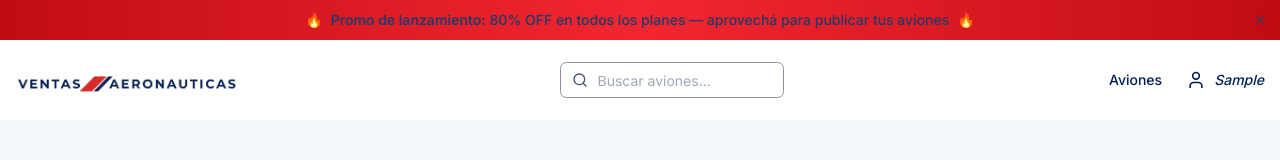
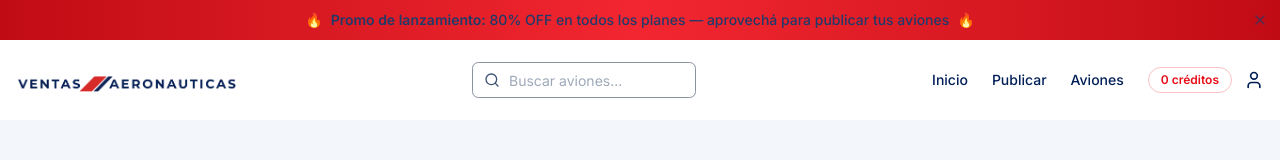
Before and after one commit to August099/planes-website, a Next.js app: page /plans in a window 1280 px wide. Shown: the top 160 px of the page. Built offline with nearby package versions, Linux system fonts and the light colour scheme; no server answers; the database is empty; sample sign-in values are in the browser's storage; what mercadopago would draw is missing.

Commit message:
Lógica de créditos y cambios del header

```diff
--- a/app/page.tsx
+++ b/app/page.tsx
@@ -7,7 +7,6 @@ import { SellerCta } from "@/components/ui/SellerCta";
 import { TrustBlock } from "@/components/ui/TrustBlock";
 import { HeroCarousel } from "@/components/ui/HeroCarousel";
 import { ScrollVideoHero } from "@/components/ui/ScrollVideoHero";
-import { PriceTicker } from "@/components/ui/PriceTicker";
 
 export default async function HomePage() {
   const featured = await prisma.aircraft.findMany({
@@ -19,8 +18,6 @@ export default async function HomePage() {
 
   return (
     <>
-
-      <PriceTicker />
 
       <ScrollVideoHero />
 
--- a/components/ui/Header.tsx
+++ b/components/ui/Header.tsx
@@ -2,6 +2,7 @@ import Link from "next/link";
 import Image from "next/image";
 import { User } from "lucide-react";
 import { auth, signOut } from "@/lib/auth";
+import { getAvailableCredits } from "@/lib/credits";
 import {
   DropdownMenu,
   DropdownMenuContent,
@@ -13,7 +14,9 @@ import { Input } from "@/components/ui/input";
 
 export async function Header() {
   const session = await auth();
-  const firstName = session?.user?.name?.split(" ")[0];
+  const credits = session?.user?.id
+    ? await getAvailableCredits(session.user.id)
+    : null;
 
   const linkClass = "text-sm font-medium text-[#001F58] hover:text-primary transition-colors";
 
@@ -23,24 +26,38 @@ export async function Header() {
         <Link href="/" className="pt-2">
           <Image src="/logo-full.png" alt="Ventas Aeronáuticas" width={220} height={52} priority />
         </Link>
-
         <div className="relative hidden md:block">
           <Search className="absolute left-3 top-1/2 -translate-y-1/2 h-4 w-4 text-muted-foreground" />
           <Input placeholder="Buscar aviones..." className="pl-9 w-56" disabled />
         </div>
 
         <nav className="flex items-center gap-6">
+          <Link href="/" className={linkClass}>
+            Inicio
+          </Link>
+          <Link href="/aviones/publish" className={linkClass}>
+            Publicar
+          </Link>
           <Link href="/aviones" className={linkClass}>
             Aviones
           </Link>
 
           {session?.user ? (
+            <div className="flex items-center gap-3">
+              {credits !== null && (
+                <Link
+                  href="/plans"
+                  className="flex items-center gap-1.5 rounded-full border border-primary/25 px-3 py-1 text-xs font-semibold text-primary transition-colors hover:bg-primary/5"
+                >
+                  {credits} {credits === 1 ? "crédito" : "créditos"}
+                </Link>
+              )}
+
               <DropdownMenu>
                 <DropdownMenuTrigger className={`${linkClass} flex items-center gap-2 outline-none`}>
                   <User className="h-5 w-5" />
-                <span className="italic">{firstName}</span>
                 </DropdownMenuTrigger>
-              <DropdownMenuContent align="end">
+                <DropdownMenuContent align="end" className="bg-white">
                   <DropdownMenuItem render={<Link href="/panel">Panel</Link>} />
                   <DropdownMenuItem render={<Link href="/planes">Comprar créditos</Link>} />
                   <DropdownMenuItem
@@ -54,6 +71,7 @@ export async function Header() {
                   />
                 </DropdownMenuContent>
               </DropdownMenu>
+            </div>
           ) : (
             <Link href="/login" className={`${linkClass} flex items-center gap-2`}>
               <User className="h-5 w-5" />
--- a/components/ui/PriceTickerClient.tsx
+++ b/components/ui/PriceTickerClient.tsx
@@ -3,8 +3,8 @@
 type TickerItem = { label: string; value: string };
 
 export function PriceTickerClient({ items }: { items: TickerItem[] }) {
-  // duplicamos el array para que el loop sea continuo sin salto visible
-  const looped = [...items, ...items];
+  // array triplicado para que el loop sea continuo sin salto visible
+  const looped = [...items, ...items, ...items];
 
   return (
     <div className="bg-[#001F58] text-white overflow-hidden py-2">
--- /dev/null
+++ b/lib/credits.ts
@@ -0,0 +1,49 @@
+import { prisma } from "@/lib/prisma";
+
+export async function getAvailableCredits(userId: string): Promise<number> {
+  const result = await prisma.purchase.aggregate({
+    where: {
+      userId,
+      paymentStatus: "APPROVED",
+      creditsRemaining: { gt: 0 },
+    },
+    _sum: { creditsRemaining: true },
+  });
+
+  return result._sum.creditsRemaining ?? 0;
+}
+
+export class NoCreditsError extends Error {
+  constructor() {
+    super("El usuario no tiene créditos disponibles");
+    this.name = "NoCreditsError";
+  }
+}
+
+export async function consumeCredit(userId: string): Promise<string> {
+  return prisma.$transaction(async (tx) => {
+    const purchase = await tx.purchase.findFirst({
+      where: {
+        userId,
+        paymentStatus: "APPROVED",
+        creditsRemaining: { gt: 0 },
+      },
+      orderBy: { createdAt: "asc" },
+    });
+
+    if (!purchase) {
+      throw new NoCreditsError();
+    }
+
+    const updated = await tx.purchase.updateMany({
+      where: { id: purchase.id, creditsRemaining: { gt: 0 } },
+      data: { creditsRemaining: { decrement: 1 } },
+    });
+
+    if (updated.count === 0) {
+      throw new NoCreditsError();
+    }
+
+    return purchase.id;
+  });
+}
```
Also changed, not shown: app/aviones/publish/page.tsx (added). Lines whose indentation alone changed are shown as unchanged.
